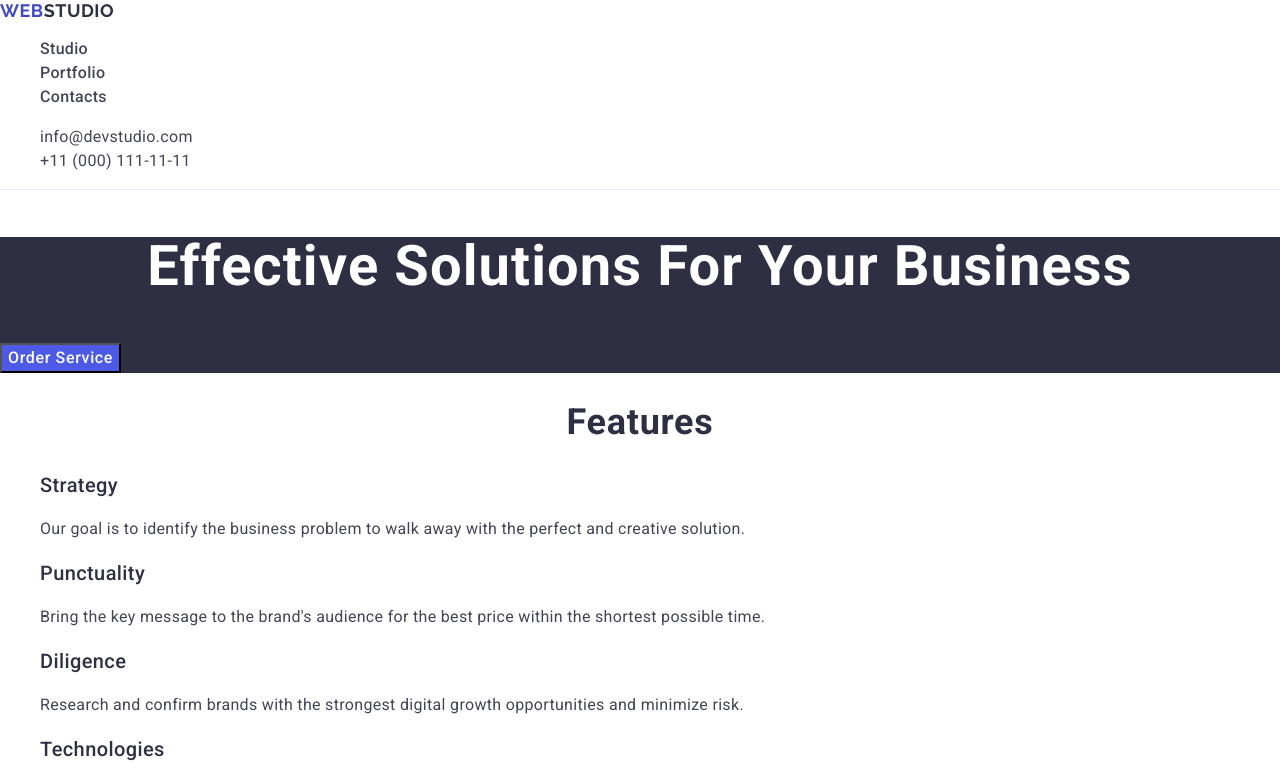
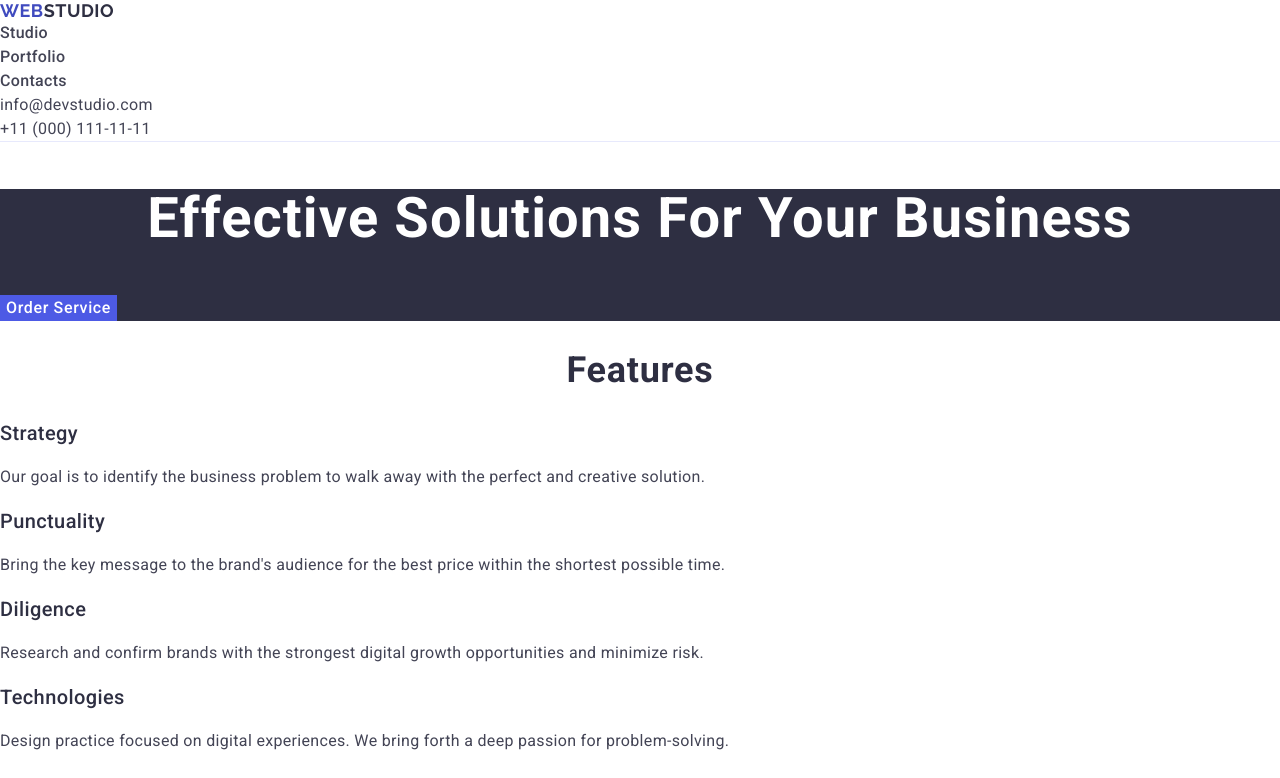
Before and after one commit to Evgeniy19021983/goit-markup-hw-02, a plain HTML site: page index.html in a window 1280 px wide. Shown: the top 778 px of the page. Drawn offline with nearby package versions, Linux system fonts and the light colour scheme.

Commit message:
add markup header

```diff
--- a/css/styles.css
+++ b/css/styles.css
@@ -11,6 +11,8 @@ a {
 
 ul {
     list-style: none;
+    margin: 0;
+    padding: 0;
 }
 
 /* Header */
@@ -88,6 +90,7 @@ ul {
     color: #FFFFFF;
     background-color: #4D5AE5;
     cursor: pointer;
+    border: none;
 }
 
 .btn:hover,
@@ -97,7 +100,7 @@ ul {
 
 /* Features */
 .section-title {
-    font-weight: 700; /* Correct font weight */
+    font-weight: 700;
     font-size: 36px;
     line-height: 1.11; /* 40px / 36px */
     letter-spacing: 0.02em;
```
